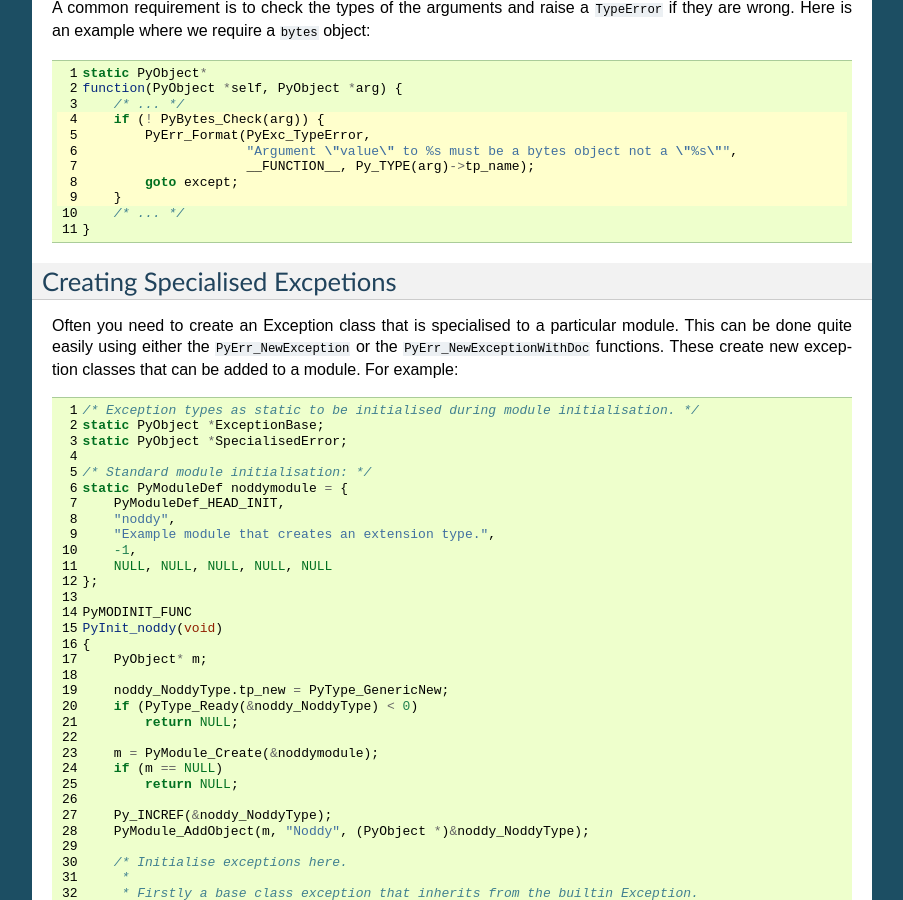
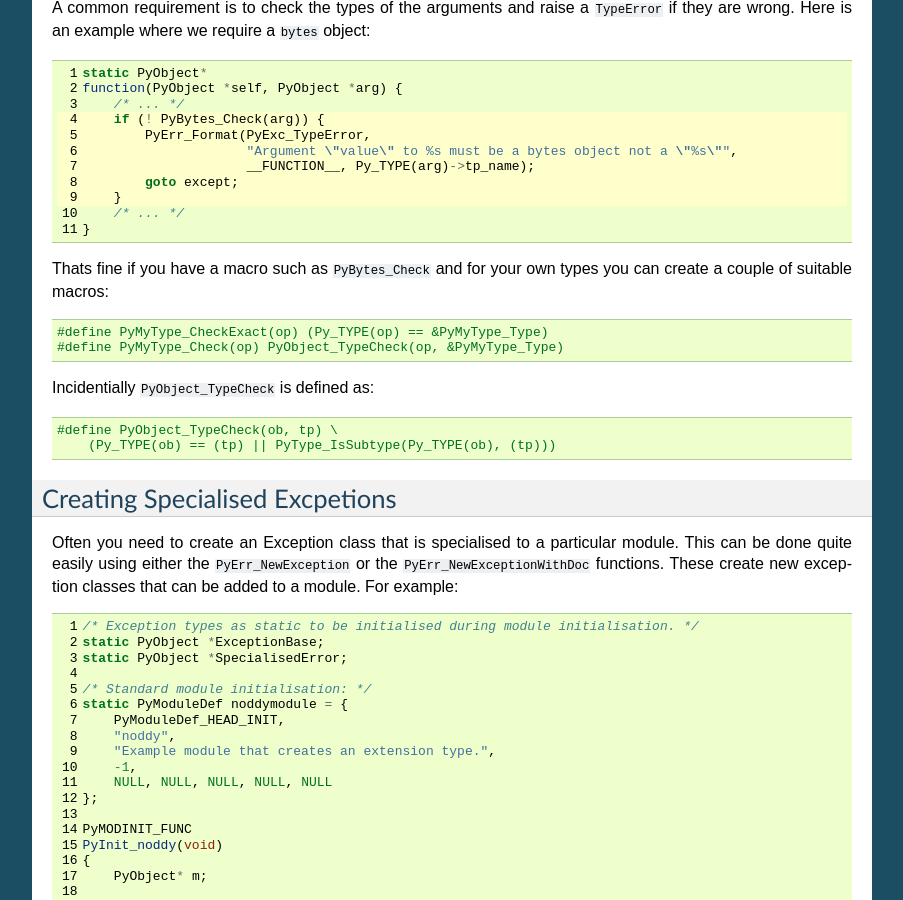
Before and after one commit to paulross/PythonExtensionPatterns, a Sphinx documentation site: the page built from doc/sphinx/source/exceptions.rst, in a window 1280 px wide and 900 px high, scrolled down 1569 px. Shown: the whole window, without its empty margins (198-1101 px from the left). Built offline with Sphinx 7.4.7, drawn with Linux system fonts in a browser that asks for light colours.

Commit message:
Adds type checking. Properties with new types.

```diff
--- a/doc/sphinx/source/exceptions.rst
+++ b/doc/sphinx/source/exceptions.rst
@@ -114,6 +114,20 @@ A common requirement is to check the types of the arguments and raise a ``TypeEr
         }
         /* ... */
     }
+
+Thats fine if you have a macro such as ``PyBytes_Check`` and for your own types you can create a couple of suitable macros:
+
+.. code-block:: c
+
+    #define PyMyType_CheckExact(op) (Py_TYPE(op) == &PyMyType_Type)
+    #define PyMyType_Check(op) PyObject_TypeCheck(op, &PyMyType_Type)
+
+Incidentially ``PyObject_TypeCheck`` is defined as:
+
+.. code-block:: c
+
+    #define PyObject_TypeCheck(ob, tp) \
+        (Py_TYPE(ob) == (tp) || PyType_IsSubtype(Py_TYPE(ob), (tp)))
 
 ---------------------------------
 Creating Specialised Excpetions
--- a/doc/sphinx/source/index.rst
+++ b/doc/sphinx/source/index.rst
@@ -15,6 +15,7 @@ This describes reliable patterns of coding Python Extensions in C. It covers the
    exceptions
    canonical_function
    parsing_arguments
+   new_types
    module_globals
    super_call
    compiler_flags
```
Also changed, not shown: doc/sphinx/source/new_types.rst (added, +97 -0 lines).
